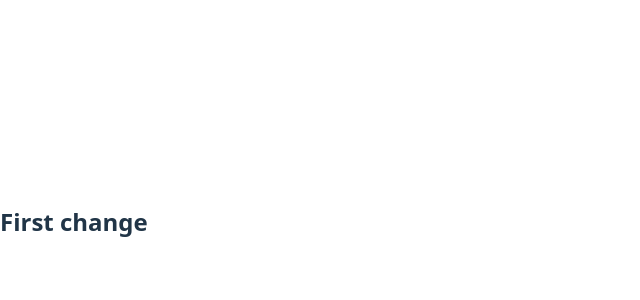
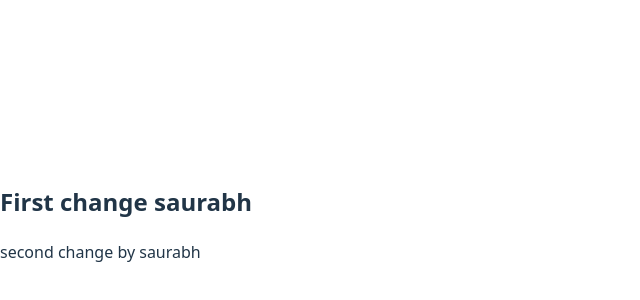
Before and after one commit to Saurabh209/Learning-git, a React (Vite) app: page / in a window 1280 px wide. Shown: the part 178-478 px from the top of the page, without its empty margins (0-640 px from the left). Built offline with nearby package versions, Linux system fonts and the light colour scheme.

Commit message:
second commit by saurabh

```diff
--- a/src/App.jsx
+++ b/src/App.jsx
@@ -8,7 +8,8 @@ function App() {
 
   return (
     <>
-    <h2>First change</h2>
+    <h2>First change saurabh</h2>
+    <p>second change by saurabh</p>
     </>
   )
 }
```
